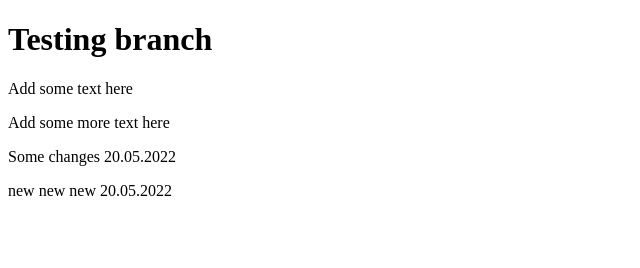
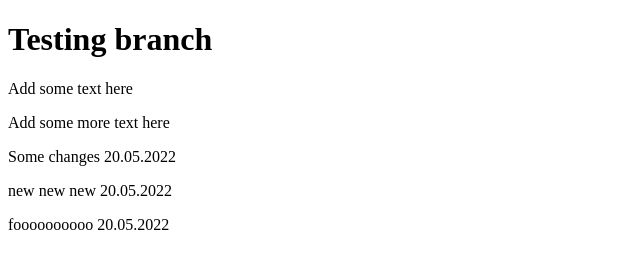
Before and after one commit to mikbrazh/test-branches-repo, a plain HTML site: page index.html in a window 1280 px wide. Shown: the whole page, without its empty margins (0-640 px from the left). Drawn offline with Linux system fonts and the light colour scheme.

Commit message:
Update index.html

```diff
--- a/index.html
+++ b/index.html
@@ -11,5 +11,6 @@
   <p>Add some more text here</p>
   <p>Some changes 20.05.2022</p>
   <p>new new new 20.05.2022</p>
+  <p>foooooooooo 20.05.2022</p>
 </body>
 </html>
```
